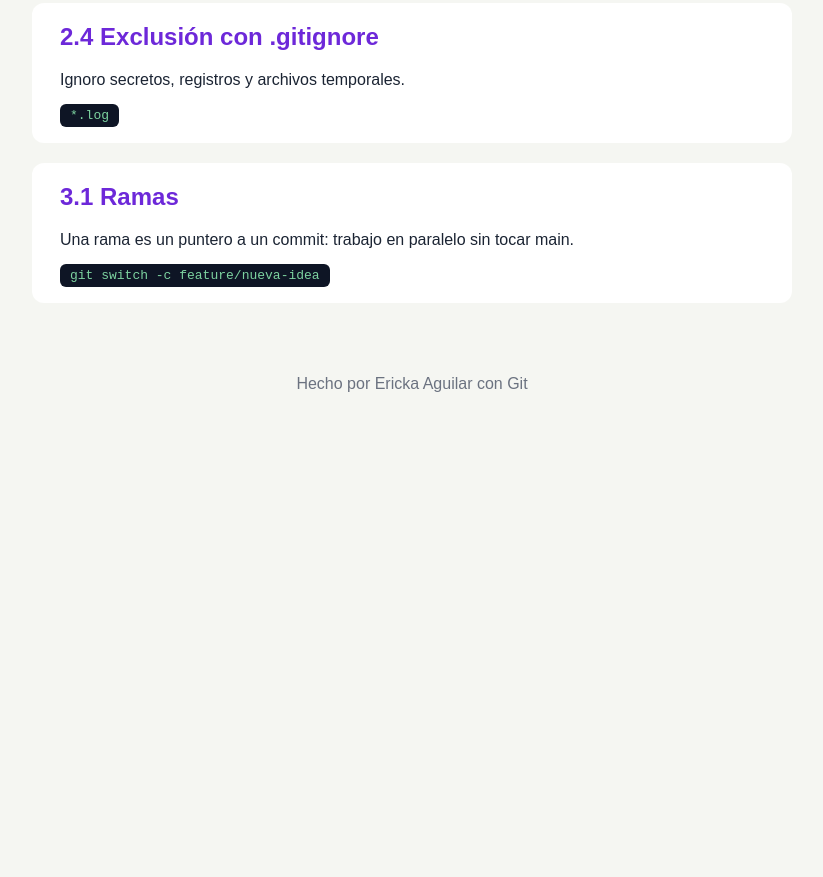
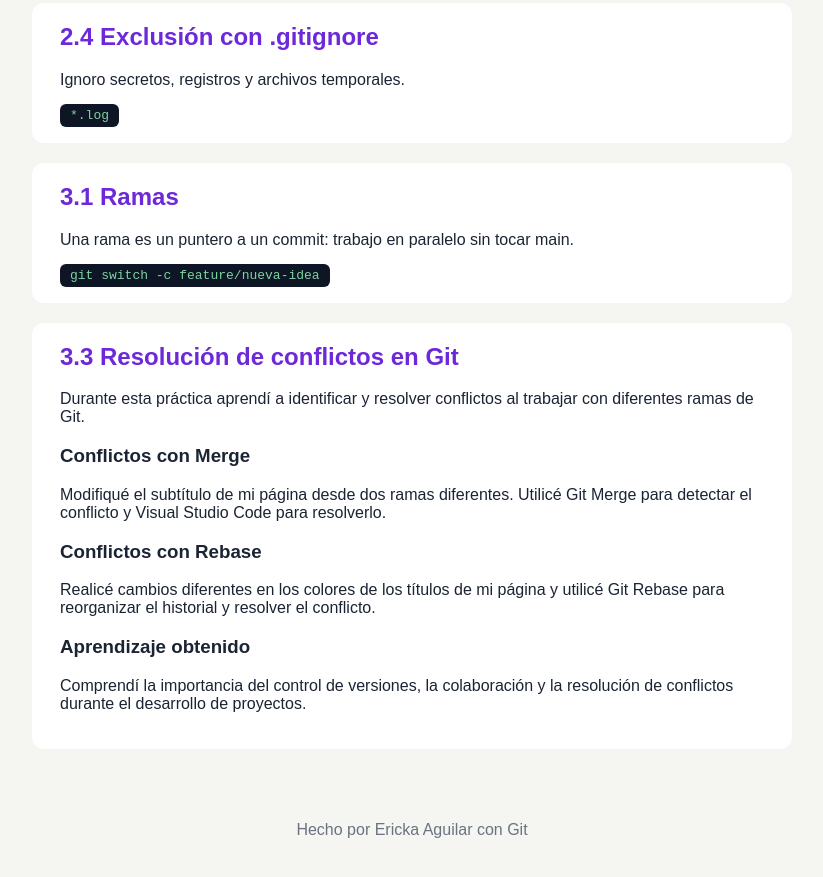
Before and after one commit to Buginette/aprendiendo-git, a plain HTML site: page index.html in a window 1280 px wide. Shown: the part 712-1589 px from the top of the page, without its empty margins (228-1051 px from the left). Before the commit the page ends 1145 px from the top, so only its background shows below. Drawn offline with Linux system fonts and the light colour scheme.

Commit message:
Agrega seccion 3.3 sobre resolucion de conflictos

```diff
--- a/index.html
+++ b/index.html
@@ -46,6 +46,36 @@
             <p>Una rama es un puntero a un commit: trabajo en paralelo sin tocar main.</p>
             <code>git switch -c feature/nueva-idea</code>
         </section>
+        <section id="conflictos">
+    <h2>3.3 Resolución de conflictos en Git</h2>
+
+    <p>
+        Durante esta práctica aprendí a identificar y
+        resolver conflictos al trabajar con diferentes
+        ramas de Git.
+    </p>
+
+    <h3>Conflictos con Merge</h3>
+    <p>
+        Modifiqué el subtítulo de mi página desde dos
+        ramas diferentes. Utilicé Git Merge para detectar
+        el conflicto y Visual Studio Code para resolverlo.
+    </p>
+
+    <h3>Conflictos con Rebase</h3>
+    <p>
+        Realicé cambios diferentes en los colores de los
+        títulos de mi página y utilicé Git Rebase para
+        reorganizar el historial y resolver el conflicto.
+    </p>
+
+    <h3>Aprendizaje obtenido</h3>
+    <p>
+        Comprendí la importancia del control de versiones,
+        la colaboración y la resolución de conflictos
+        durante el desarrollo de proyectos.
+    </p>
+</section>
     </main>
 
     <footer>
```
